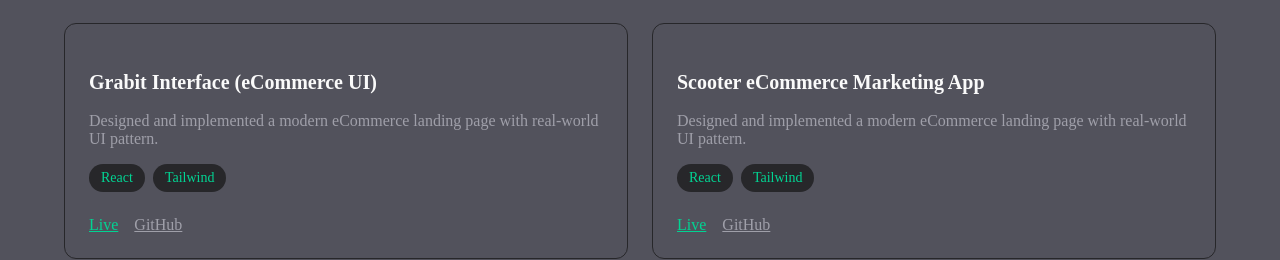
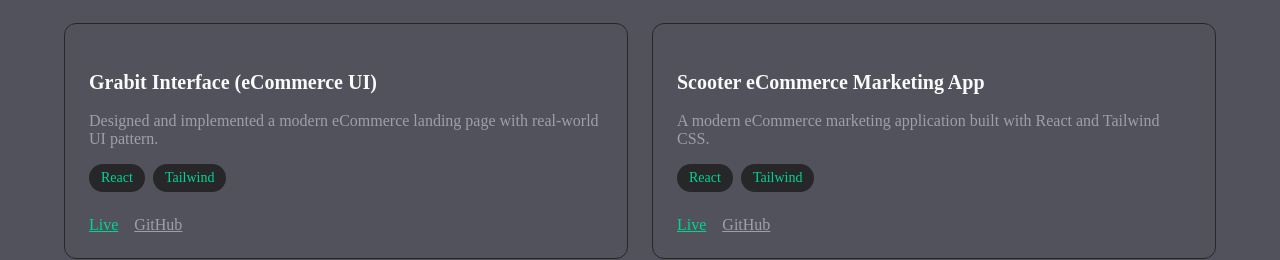
Before and after one commit to 0xSaifX/saif-portfolio, a React (Vite) app: page / in a window 1280 px wide. Shown: the part 1282-1542 px from the top of the page. Built offline with nearby package versions, Linux system fonts and the light colour scheme.

Commit message:
auto-commit

```diff
--- a/src/data/project.js
+++ b/src/data/project.js
@@ -22,9 +22,9 @@
   },
   {
     title: "Scooter eCommerce Marketing App",
-    description: "Designed and implemented a modern eCommerce landing page with real-world UI pattern.",
+    description: "A modern eCommerce marketing application built with React and Tailwind CSS.",
     tech: ["React", "Tailwind"],
     github: "https://github.com/0xSaifX/my-figma-ecommerce-project",
-    live: "https://grabit-alpha.vercel.app/",
+    live: "https://Scooter.vercel.app/",
   },
 ]
```
